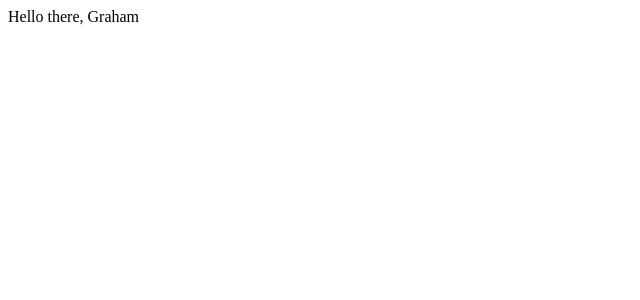
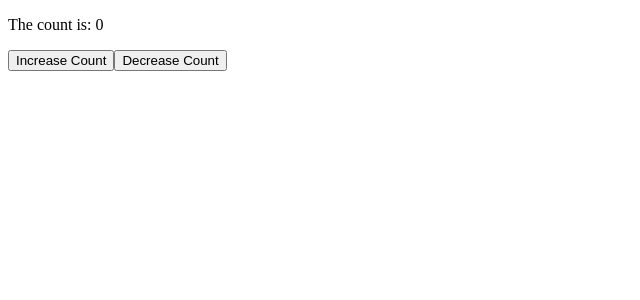
Before and after one commit to gness1804/typescript-react-redux, a React (Create React App) app: page / in a window 1280 px wide. Shown: the top 300 px of the page, without its empty margins (0-640 px from the left). Built offline with nearby package versions, Linux system fonts and the light colour scheme.

Commit message:
First pass at implementing counter

```diff
--- a/src/index.tsx
+++ b/src/index.tsx
@@ -6,8 +6,26 @@ interface Props {
 }
 
 class App extends React.Component<Props> {
+  state = {
+    counter: 0,
+  };
+
+  increaseCount = (): void => {
+    this.setState({ counter: this.state.counter + 1 });
+  };
+
+  decreaseCount = (): void => {
+    this.setState({ counter: this.state.counter - 1 });
+  };
+
   render() {
-    return <div>Hello there, {this.props.name}</div>;
+    return (
+      <div>
+        <p>The count is: {this.state.counter}</p>
+        <button onClick={this.increaseCount}>Increase Count</button>
+        <button onClick={this.decreaseCount}>Decrease Count</button>
+      </div>
+    );
   }
 }
 
```
Also changed, not shown: 1 other file (tests, documents, lock files or other folders).
